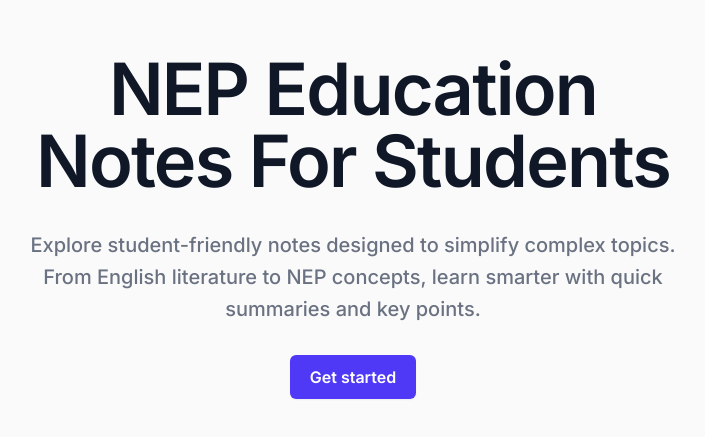
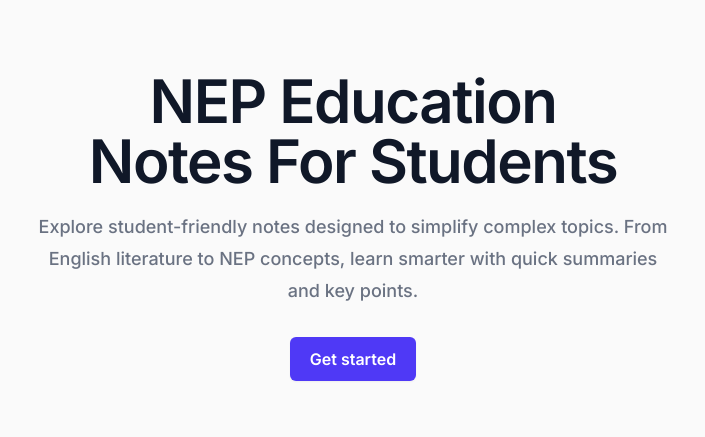
Before and after one commit to chanpreetsembhi/nep-dash, a Vue app: page / in a window 1280 px wide. Shown: the part 195-632 px from the top of the page, without its empty margins (287-992 px from the left). Built offline with nearby package versions, Linux system fonts and the light colour scheme; the HTML template or start-up script is replaced by a standard one.

Commit message:
improve title styles

```diff
--- a/src/components/Title.vue
+++ b/src/components/Title.vue
@@ -1,5 +1,10 @@
 <template>
-    <h1 class="text-2xl font-bold text-center md:text-start pb-6">
-        <slot />
-    </h1>
+    <div class="bg-sky-50 text-sky-600 ring-1 ring-sky-200 rounded-lg p-4 mb-6 text-center">
+        <h1 class="text-3xl font-bold pb-1">
+            Topics
+        </h1>
+        <p class="text-neutral-800 text-sm">
+            <slot />
+        </p>
+    </div>
 </template>
--- a/src/pages/Intro.vue
+++ b/src/pages/Intro.vue
@@ -8,11 +8,11 @@ import { RouterLink } from 'vue-router';
         <div class="mx-auto max-w-2xl">
             <div class="hidden sm:mb-8 sm:flex sm:justify-center">
             </div>
-            <div class="text-center">
-                <h1 class="text-5xl font-semibold tracking-tight text-balance text-gray-900 sm:text-7xl">
+            <div class="text-center p-5">
+                <h1 class="text-4xl font-semibold tracking-tight text-balance text-gray-900 sm:text-6xl">
                     NEP Education Notes For Students
                 </h1>
-                <p class="mt-8 text-lg font-medium text-pretty text-gray-500 sm:text-xl/8">Explore student-friendly
+                <p class="mt-5 text-base font-medium text-pretty text-gray-500 sm:text-lg/8">Explore student-friendly
                     notes designed to simplify complex topics. From English literature to NEP concepts, learn smarter
                     with quick summaries and key points.</p>
                 <div class="mt-10">
```
